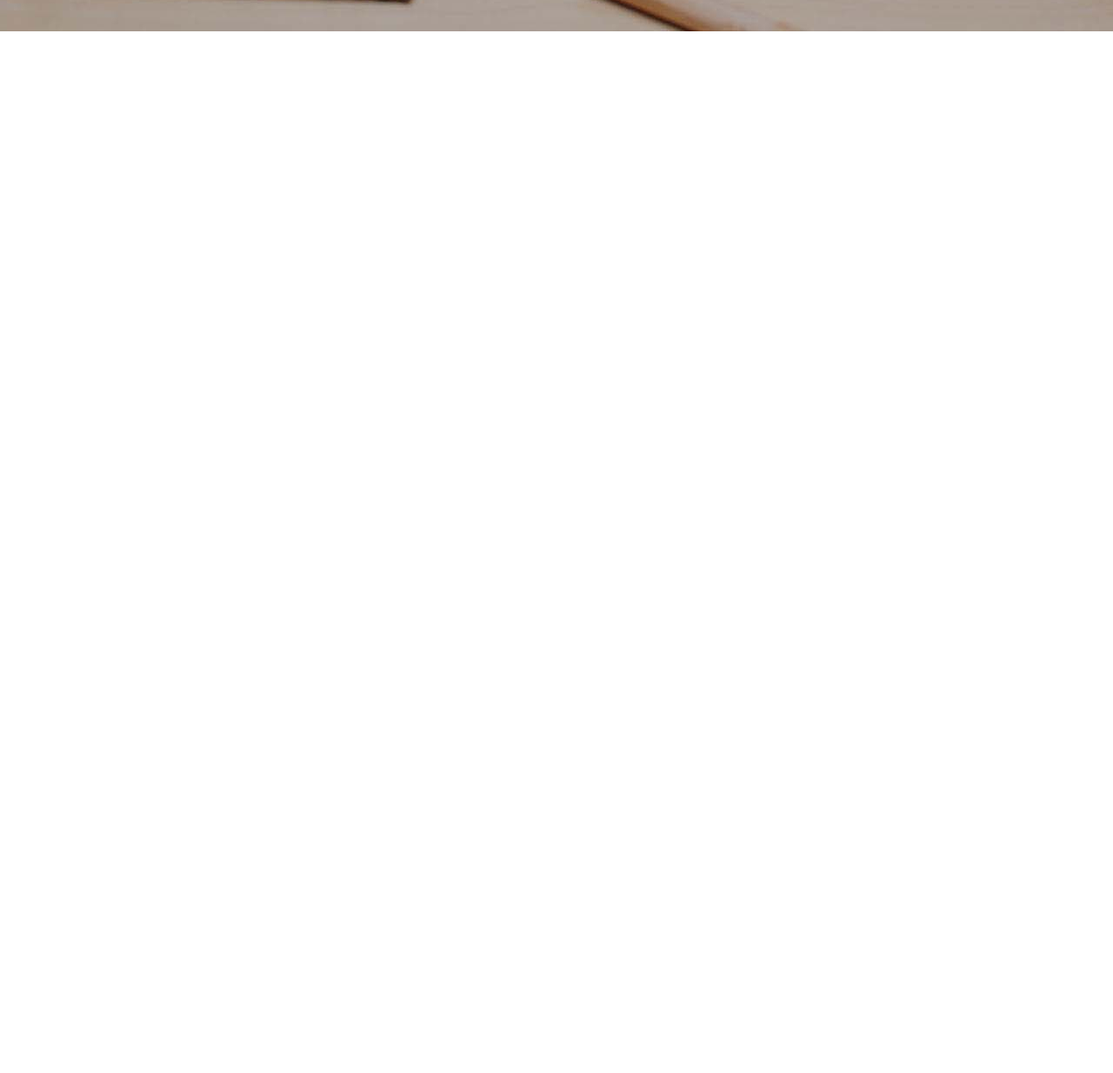
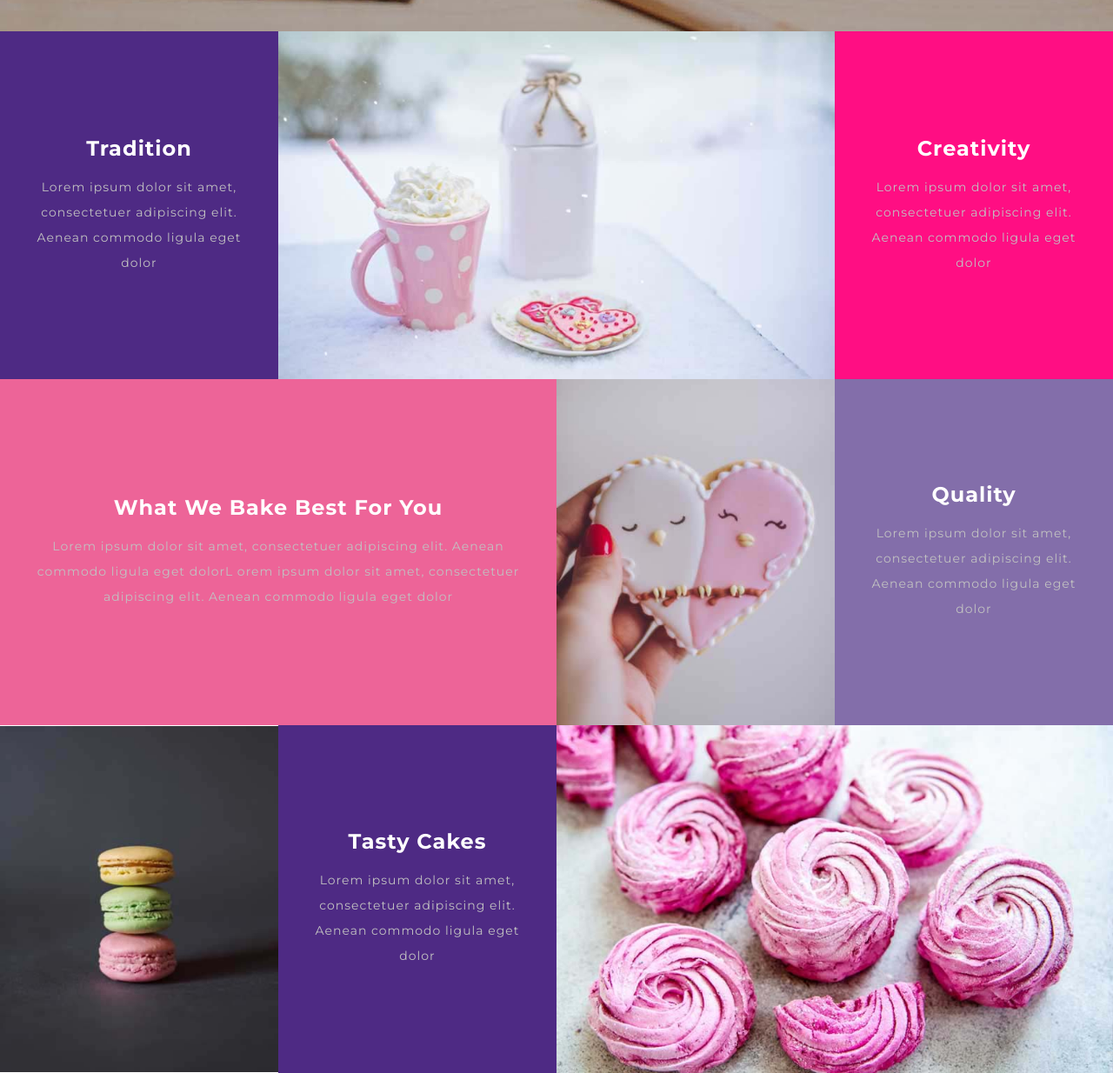
Before and after one commit to HarithMaker/Bake, a plain HTML site: page Index.html in a window 1280 px wide. Shown: the part 849-2083 px from the top of the page at 87% size. Before the commit the page ends 885 px from the top, so only its background shows below. Drawn offline with Linux system fonts and the light colour scheme.

Commit message:
intro
sd

```diff
--- a/CSS/Index.css
+++ b/CSS/Index.css
@@ -105,3 +105,91 @@ header {
     font-size: 1.1rem;
     padding: 23px 0;
 }
+
+/* INTRO */
+.intro {
+    display: grid;
+    /*khai báo có bao niêu cột trong 1 hàng */
+    /*Cách1 : grid-template-columns: 25% 25% 25% 25%; */
+    /*Cách2 : grid-template-columns: repeat(4,25%); */
+    /* fr: phân số - đơn vi của grid */
+    /* mỗi column 1/4 */
+    /* cách 3: tối ưu nhất */
+    grid-template-columns: repeat(4, 1fr);
+
+}
+
+/*INTRO_ gom column */
+.intro_ab1 {
+    /*khi gom column cần chú ý :
+    1.số line bắt đầu của item
+    2.số line kết thúc của item
+    3.số cột và item đó chiếm
+    */
+    /* grid-column: số line bắt đầu / số line kết thúc; */
+    grid-column: 2 / 4;
+    /* cách viết khác
+     grid-column: số line bắt đầu / span số cột chiếm
+    grid-column: 2 / span 2;
+     */
+}
+
+.intro_bake {
+    /* grid-column: 1 / 3; */
+    grid-column: 1 / span 2;
+}
+
+.intro_ab4 {
+    /* grid-column: 3 / 5; */
+    grid-column: 3 / span 2;
+
+}
+
+.intro_item img {
+    width: 100%;
+    display: block;
+}
+
+.intro_item {
+    display: flex;
+    /* justify-content: center;
+    thẻ con bằng thẻ cha nên justìy ko có tác dụng */
+    align-items: center;
+    text-align: center;
+}
+
+.intro_text {
+    padding: 0 32px;
+
+}
+
+.intro_item h3 {
+    color: white;
+    font-size: 1.5rem;
+    font-weight: 700;
+    margin-bottom: 1rem;
+}
+
+.intro_item p {
+    font-size: 0.875rem;
+    color: #c1c1c1;
+    line-height: 29px;
+}
+
+.intro .intro_item:first-child {
+    background-color: #4e2a84;
+
+}
+
+.intro .intro_item:nth-child(3) {
+    background-color: #ff0e83;
+}
+.intro .intro_item:nth-child(4) {
+    background-color: #ed6498;
+}
+.intro .intro_item:nth-child(6) {
+    background-color: #836eaa;
+}
+.intro .intro_item:nth-child(8) {
+    background-color: #4e2a84;
+}
--- a/Index.html
+++ b/Index.html
@@ -35,7 +35,51 @@
             <button>LEARN MORE</button>
         </div>
     </section>
-    <section class="intro"></section>
+    <section class="intro">
+        <div class="intro_item intro_text">
+            <div>
+                <h3>Tradition</h3>
+                <p>Lorem ipsum dolor sit amet, consectetuer adipiscing elit. Aenean commodo ligula eget dolor</p>
+            </div>
+        </div>
+        <div class="intro_item intro_ab1">
+            <img src="./img/ab1.jpg" alt="intro1">
+        </div>
+        <div class="intro_item intro_text">
+            <div>
+                <h3>Creativity</h3>
+                <p>Lorem ipsum dolor sit amet, consectetuer adipiscing elit. Aenean commodo ligula eget dolor</p>
+            </div>
+        </div>
+        <div class="intro_item intro_bake intro_text">
+            <div>
+                <h3>What We Bake Best For You</h3>
+                <p>Lorem ipsum dolor sit amet, consectetuer adipiscing elit. Aenean commodo ligula eget dolorL orem
+                    ipsum dolor sit amet, consectetuer adipiscing elit. Aenean commodo ligula eget dolor</p>
+            </div>
+        </div>
+        <div class="intro_item">
+            <img src="./img/ab2.jpg" alt="intro2">
+        </div>
+        <div class="intro_item intro_text">
+            <div>
+                <h3>Quality</h3>
+                <p>Lorem ipsum dolor sit amet, consectetuer adipiscing elit. Aenean commodo ligula eget dolor</p>
+            </div>
+        </div>
+        <div class="intro_item">
+            <img src="./img/ab3.jpg" alt="intro3">
+        </div>
+        <div class="intro_item intro_text">
+            <div>
+                <h3>Tasty Cakes</h3>
+                <p>Lorem ipsum dolor sit amet, consectetuer adipiscing elit. Aenean commodo ligula eget dolor</p>
+            </div>
+        </div>
+        <div class="intro_item intro_ab4">
+            <img src="./img/ab4.jpg" alt="intro4">
+        </div>
+    </section>
     <section class="number"></section>
     <section class="services"></section>
     <section class="gallery"></section>
```
Also changed, not shown: 2 other files.
